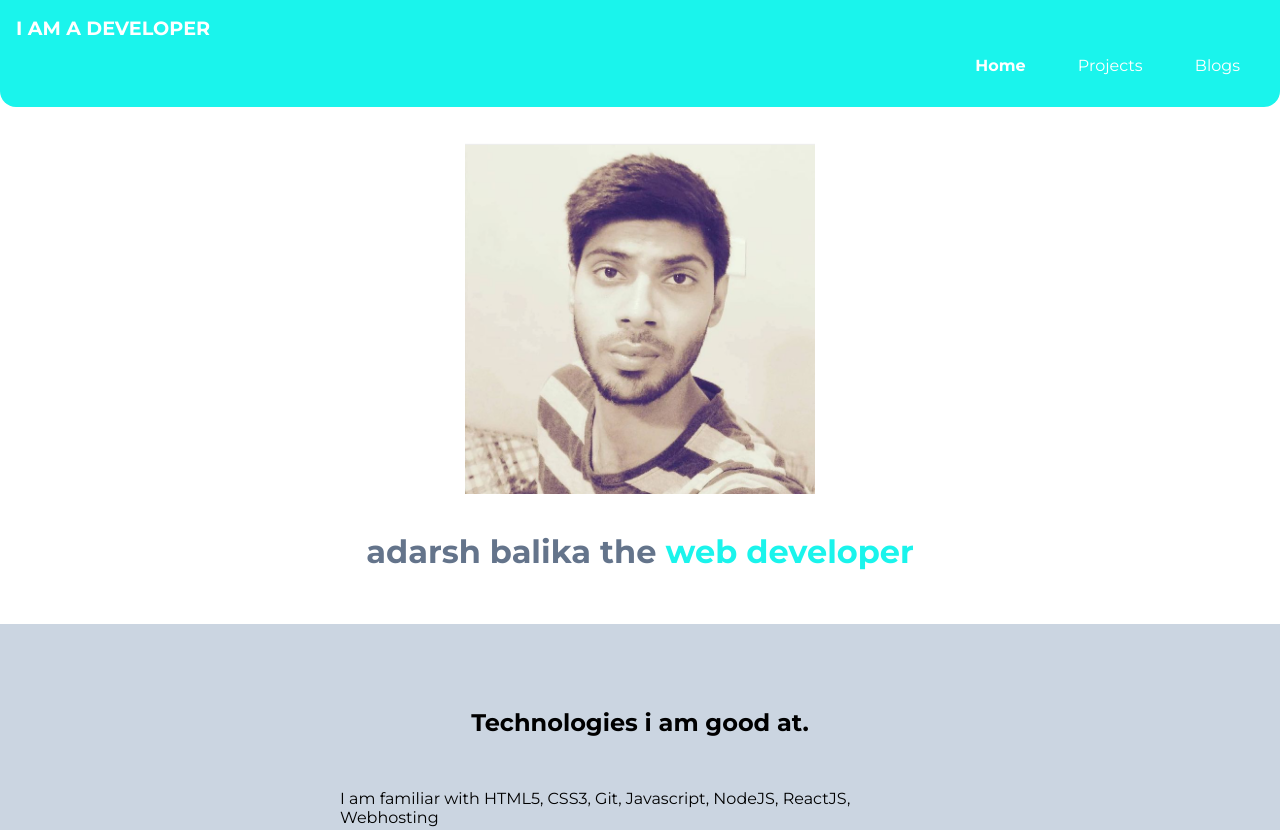
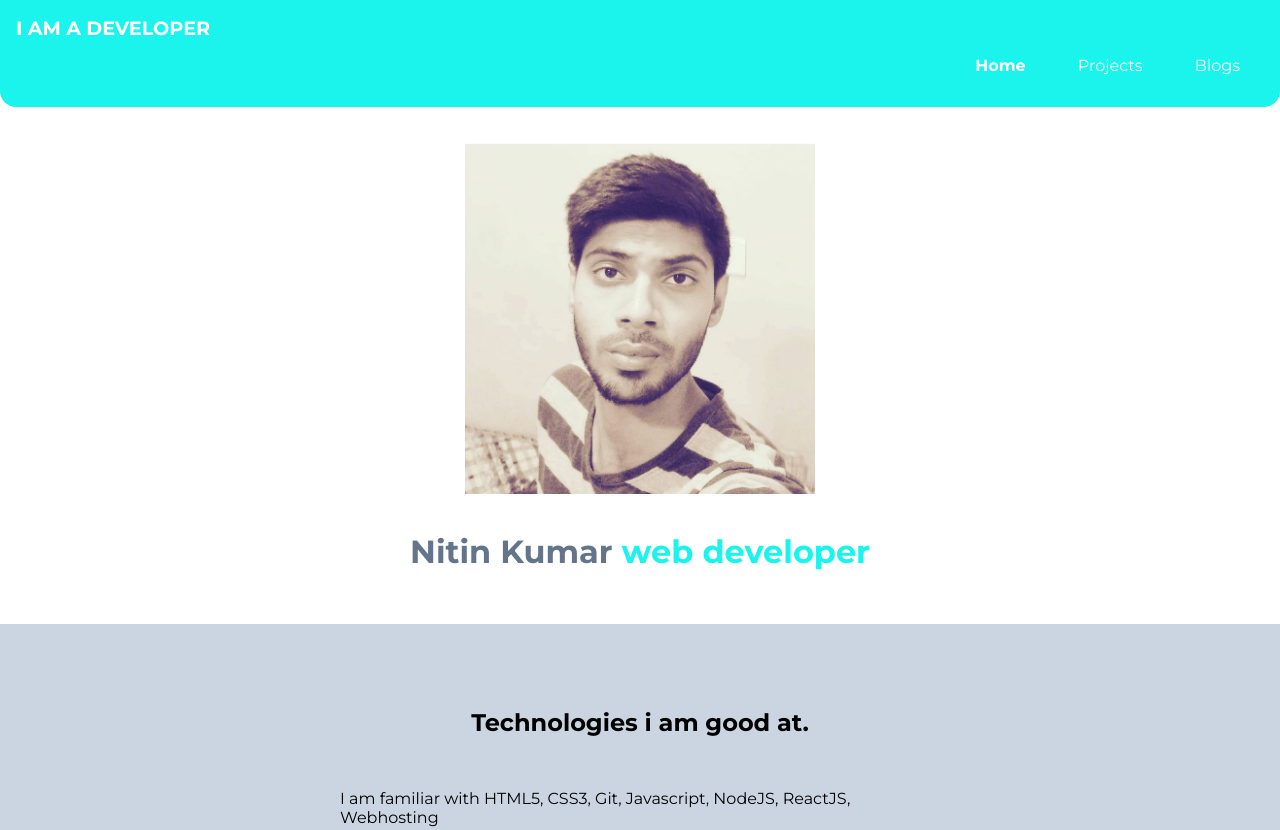
Before and after one commit to Ns065942/live-coding-for-neogcamp-lesson-3-live, a plain HTML site: page index.html in a window 1280 px wide. Shown: the top 830 px of the page. Drawn offline with Linux system fonts and the light colour scheme.

Commit message:
docs:updated name

```diff
--- a/index.html
+++ b/index.html
@@ -26,7 +26,7 @@
 
     <header class="hero">
         <img class="hero-img" src="images/myimg.png"/>
-        <h1 class="hero-heading">adarsh balika the <span class="heading-inverted">web developer</span></h1>
+        <h1 class="hero-heading">Nitin Kumar <span class="heading-inverted">web developer</span></h1>
     </header>
 
     <section class="section ow">
```
